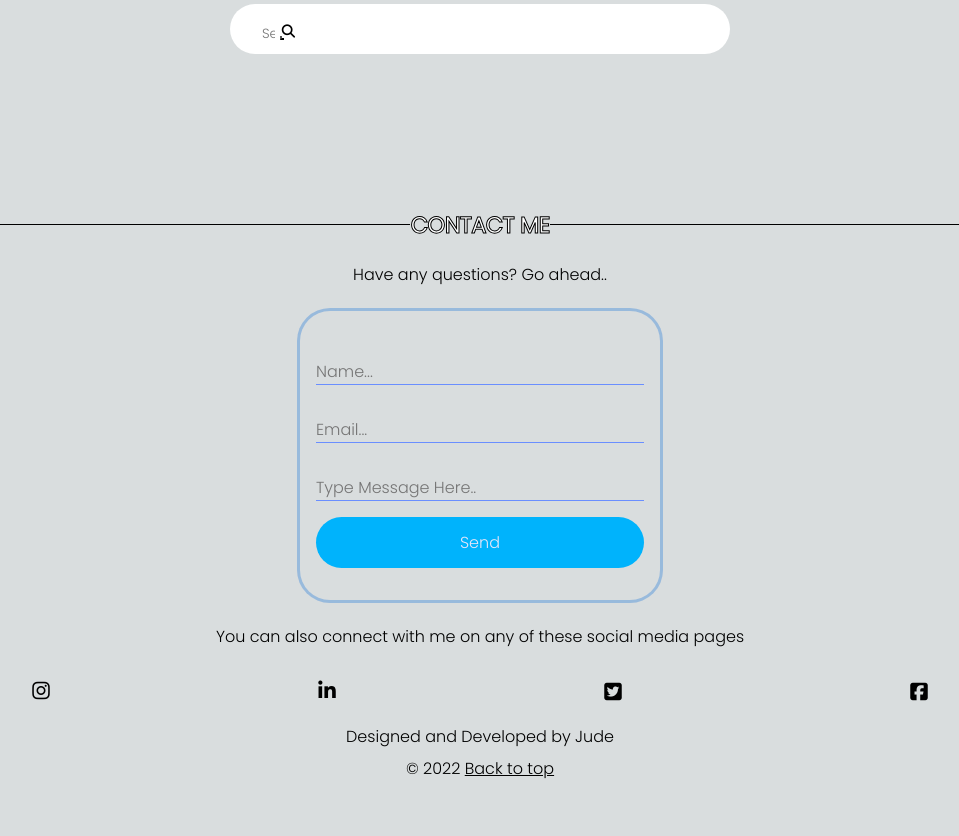
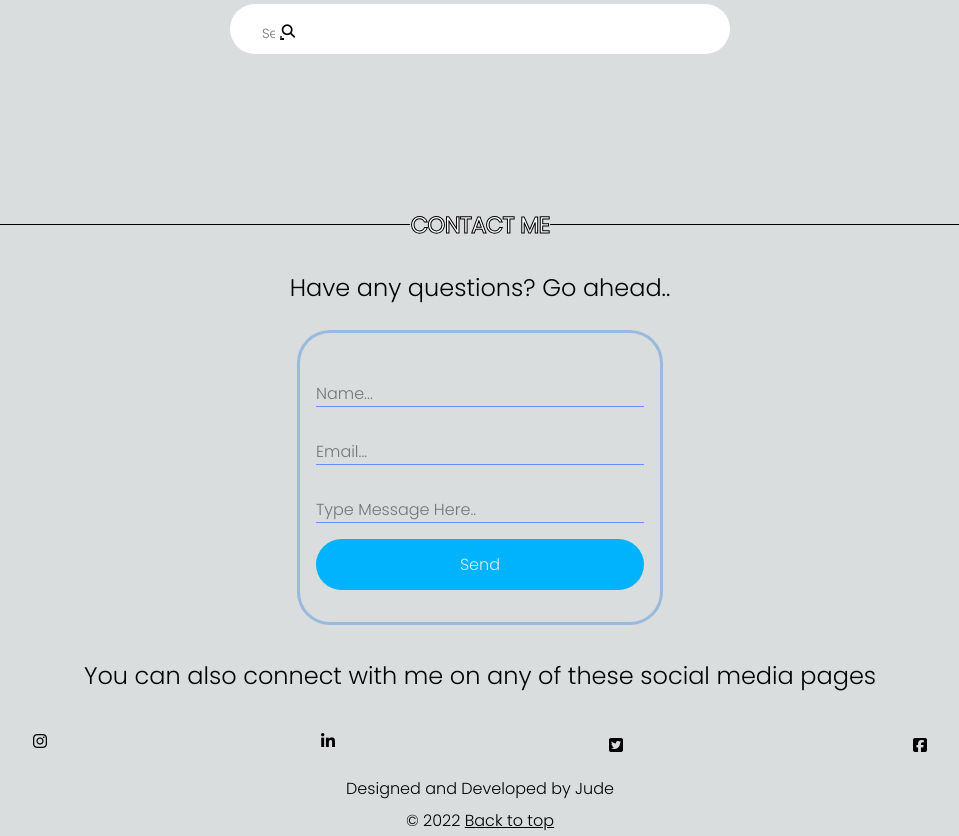
Before and after one commit to olowojude/My-blog, a Django app: page / in a window 1280 px wide. Shown: the part 1138-1974 px from the top of the page, without its empty margins (160-1119 px from the left). Before the commit the page ends 1917 px from the top, so only its background shows below. Run offline with Django 4.2, Linux system fonts and the light colour scheme; data that the repository does not hold is empty; some libraries are stand-ins or nearby versions.

Commit message:
Update ba.css

```diff
--- a/ba/templates/ba/main.html
+++ b/ba/templates/ba/main.html
@@ -29,16 +29,5 @@
   </head>
   <body>
     <div class="">{% block content %} {% endblock %}</div>
-    <script>
-      var viewMode = getCookie("view-mode");
-      if (viewMode == "desktop") {
-        viewport.setAttribute("content", "width=1024");
-      } else if (viewMode == "mobile") {
-        viewport.setAttribute(
-          "content",
-          "width=device-width,initial-scale=1.0,maximum-scale=1.0,user-scalable=no"
-        );
-      }
-    </script>
   </body>
 </html>
--- a/static/styles/ba.css
+++ b/static/styles/ba.css
@@ -243,7 +243,6 @@ input:focus {
 .contact_me_text {
 	margin: .5em;
 	padding: .5em;
-	font-size: 1em;
 	text-align: center;
 	display: block;
 	font-weight: 400;
@@ -310,7 +309,7 @@ input:focus {
 .fa-facebook-square {
 				width: 1em;
 				height: 1em;
-				font-size: 1.25em;
+				/* font-size: 1.25em; */
 				border-radius: 2px;
 }
 
```
Also changed, not shown: 2 other files.
